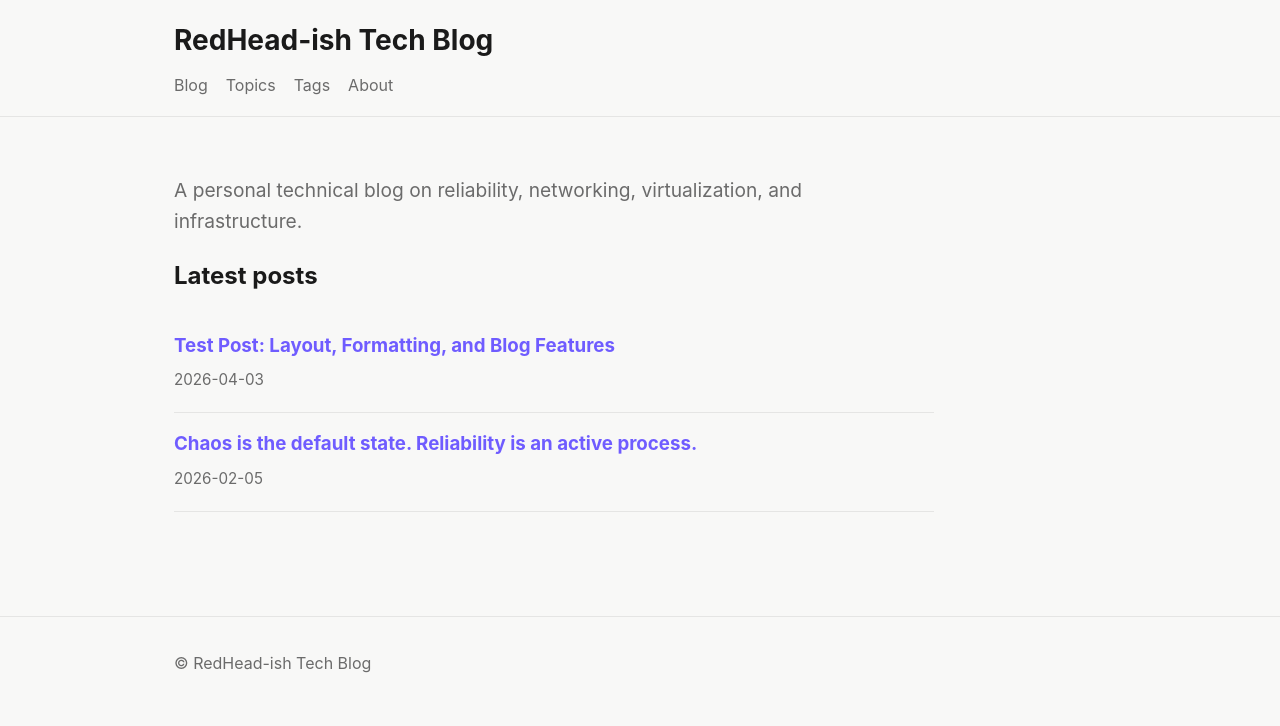
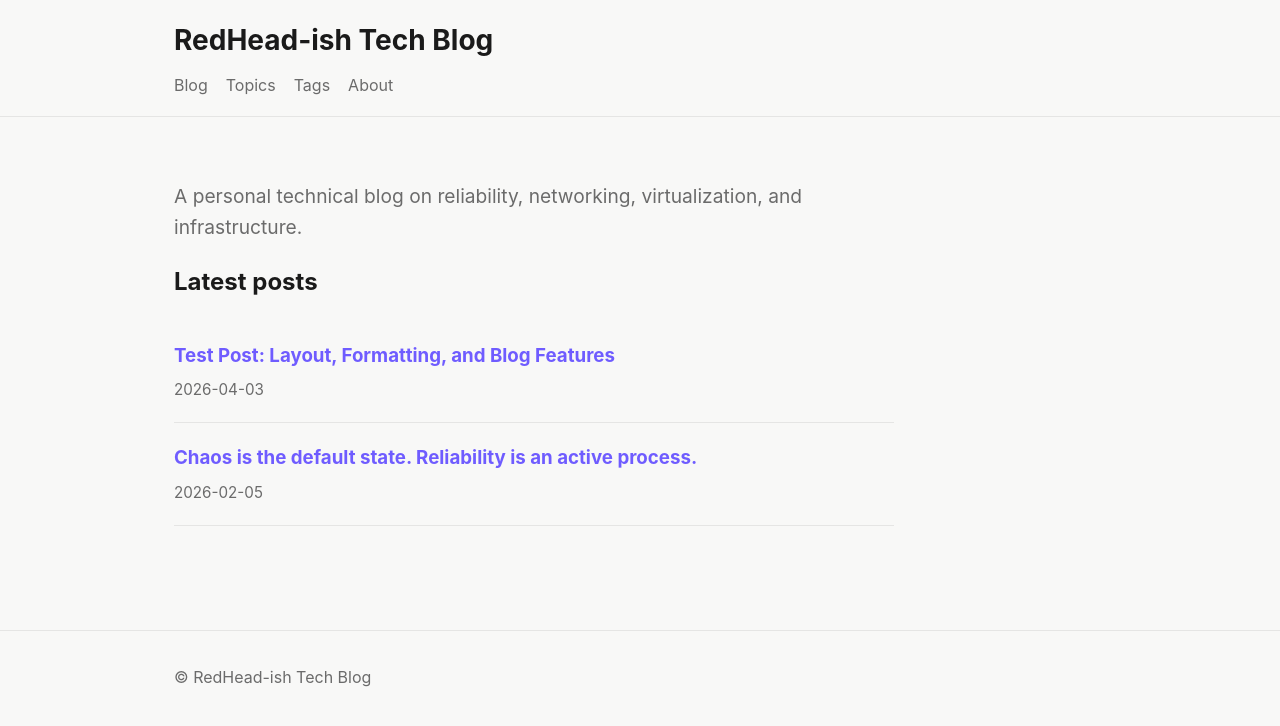
Before and after one commit to Redheadish/.github.io, a Jekyll site: the page built from index.md, in a window 1280 px wide. Shown: the top 726 px of the page. Built offline with Jekyll 4.4.1, drawn with Linux system fonts in a browser that asks for light colours.

Commit message:
Adjust CSS styles and max-width for layout
Reduced max-width for various elements and updated styles for home-intro and home-post-card.

```diff
--- a/assets/css/base.css
+++ b/assets/css/base.css
@@ -10,7 +10,8 @@
   box-sizing: border-box;
 }
 
-html, body {
+html,
+body {
   margin: 0;
   padding: 0;
 }
@@ -88,6 +89,11 @@ a:hover {
   margin: 0;
 }
 
+.page-header,
+.post-header {
+  margin-bottom: 1.5rem;
+}
+
 .page-header h1,
 .post-header h1 {
   margin: 0 0 18px;
@@ -98,7 +104,7 @@ a:hover {
 
 .page-content,
 .post-content {
-  max-width: 760px;
+  max-width: 720px;
 }
 
 .page-content p,
@@ -116,7 +122,7 @@ a:hover {
 
 .blog-item,
 .home-post-card {
-  max-width: 760px;
+  max-width: 720px;
   padding: 20px 0;
   border-bottom: 1px solid var(--border);
 }
@@ -135,6 +141,21 @@ a:hover {
 
 .post-meta {
   margin: 0 0 22px;
+}
+
+.home-intro {
+  max-width: 720px;
+  font-size: 1.2rem;
+  color: var(--muted);
+  margin: 0 0 3rem;
+}
+
+.home-post-card h3 {
+  margin: 0 0 0.45rem;
+}
+
+.home-post-card .blog-date {
+  margin: 0;
 }
 
 blockquote {
@@ -168,7 +189,7 @@ pre code {
 
 .related-posts {
   margin-top: 32px;
-  max-width: 760px;
+  max-width: 720px;
 }
 
 .related-posts ul {
@@ -182,7 +203,7 @@ pre code {
 
 .comments {
   margin-top: 32px;
-  max-width: 760px;
+  max-width: 720px;
 }
 
 hr {
@@ -234,32 +255,3 @@ hr {
     gap: 12px;
   }
 }
-
-.home-intro {
-  max-width: 760px;
-  font-size: 1.2rem;
-  color: var(--muted);
-  margin: 0 0 3rem;
-}
-
-.home-post-card {
-  padding: 1rem 0 1.25rem;
-  border-bottom: 1px solid var(--border);
-}
-
-.home-post-card h3 {
-  margin: 0 0 0.45rem;
-}
-
-.home-post-card .blog-date {
-  margin: 0;
-}
-
-.nav a {
-  color: var(--muted);
-  font-size: 1rem;
-}
-
-.nav a:hover {
-  color: var(--text);
-}
```
